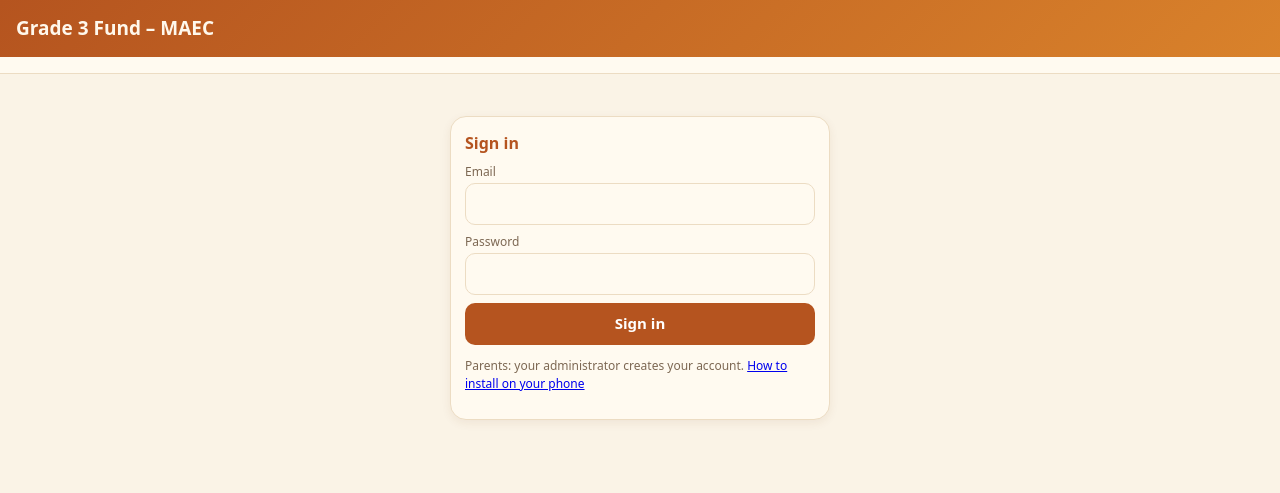
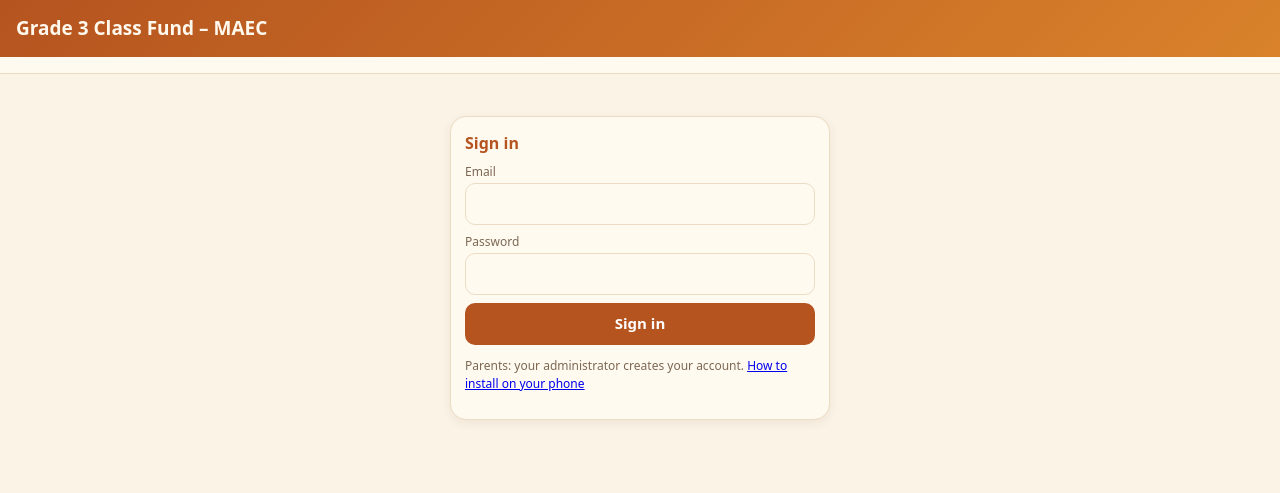
Before and after one commit to sinfiamuli-hue/grade3-fund-maec-, a website: page public/index.html in a window 1280 px wide. Drawn offline with Linux system fonts and the light colour scheme; no server answers.

Commit message:
Update title and header for Grade 3 Class Fund

```diff
--- a/public/index.html
+++ b/public/index.html
@@ -2,7 +2,7 @@
 <html lang="en"><head>
 <meta charset="utf-8">
 <meta name="viewport" content="width=device-width, initial-scale=1, viewport-fit=cover">
-<title>Grade 3 Fund – MAEC</title>
+<title>Grade 3 Class Fund – MAEC</title>
 <meta name="theme-color" content="#b5541f">
 <meta name="description" content="Grade 3 class fund – MAEC">
 <link rel="manifest" href="/manifest.webmanifest">
@@ -10,11 +10,11 @@
 <link rel="apple-touch-icon" href="/icons/apple-touch-icon.png">
 <meta name="apple-mobile-web-app-capable" content="yes">
 <meta name="mobile-web-app-capable" content="yes">
-<meta name="apple-mobile-web-app-title" content="Grade 3 Fund">
+<meta name="apple-mobile-web-app-title" content="Grade 3 Class Fund">
 <meta name="apple-mobile-web-app-status-bar-style" content="black-translucent">
 <link rel="stylesheet" href="/styles.css">
 </head><body>
-<header class="top"><div><h1>Grade 3 Fund – MAEC <span id="demoTag" class="demo" hidden>DEMO DATA</span></h1><small id="who"></small></div><button class="ghost" id="install" hidden>Install app</button></header>
+<header class="top"><div><h1>Grade 3 Class Fund – MAEC <span id="demoTag" class="demo" hidden>DEMO DATA</span></h1><small id="who"></small></div><button class="ghost" id="install" hidden>Install app</button></header>
 <nav id="nav" hidden></nav>
 <main id="app" aria-live="polite"><p class="note">Loading…</p></main>
 <div id="toast" role="status"></div>
```
